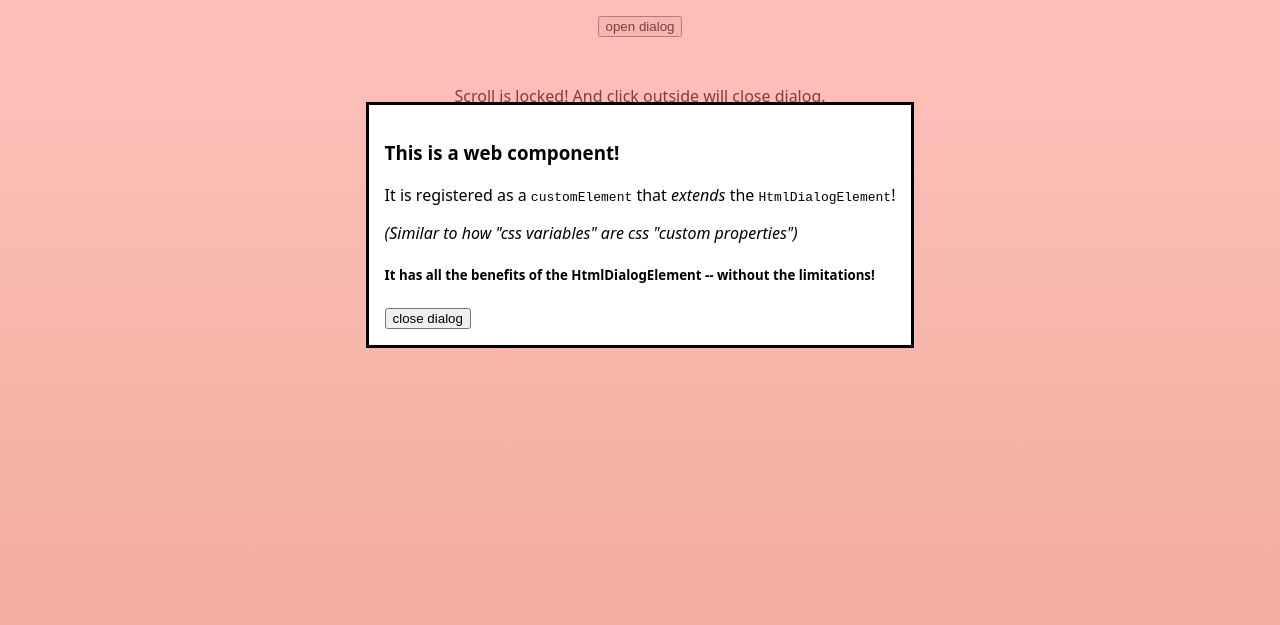
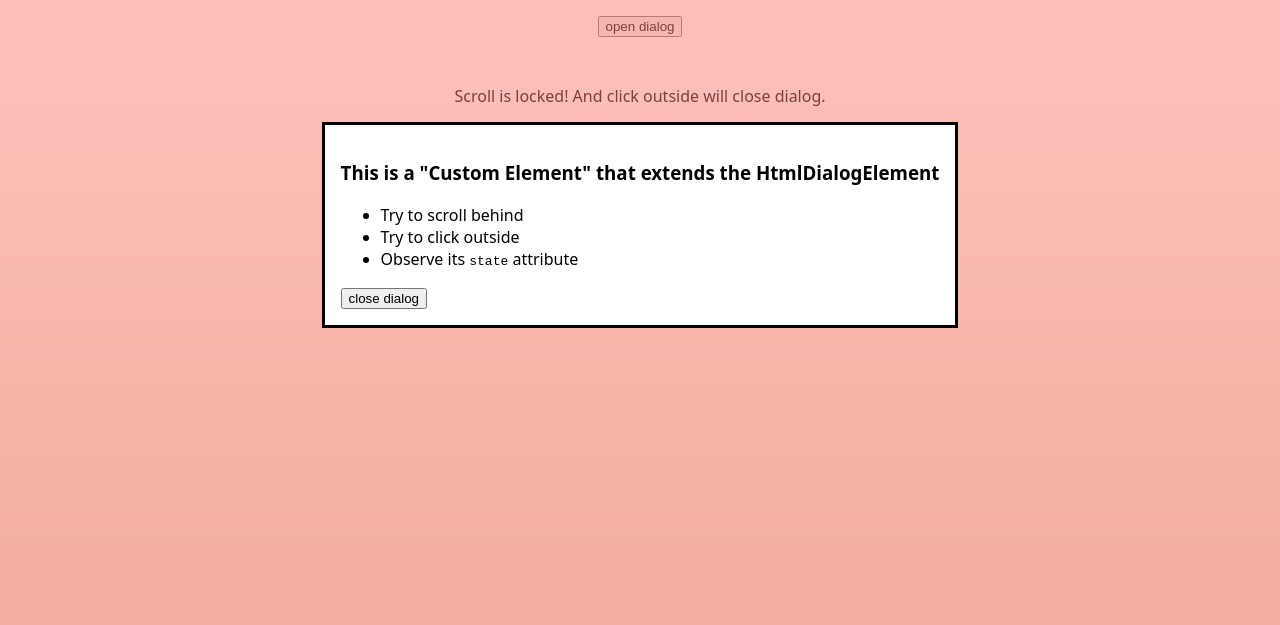
Before and after one commit to mcgrealife/dialog-web-component, a website: page dialog-extended.html in a window 1280 px wide. Both pictures are taken after a click on the button "open dialog". Shown: the part 175-800 px from the top of the page. Drawn offline with Linux system fonts and the light colour scheme.

Commit message:
simpler dialog text

```diff
--- a/dialog-extended.html
+++ b/dialog-extended.html
@@ -18,11 +18,14 @@
 
       <!-- When custom element extends an HtmlElement, it is used via `is` attribute -->
       <dialog is="dialog-extended" closeOnClickOutside="true" scrollLock="true" state>
-        <h3>This is a web component!</h3>
-        <p>It is registered as a <code>customElement</code> that <i>extends</i> the <code>HtmlDialogElement</code>!</p>
-        <i>(Similar to how "css variables" are css "custom properties")</i>
+        <h3>This is a "Custom Element" that extends the HtmlDialogElement</h3>
 
-        <h5>It has all the benefits of the HtmlDialogElement -- without the limitations!</h5>
+        <ul>
+          <li>Try to scroll behind</li>
+          <li>Try to click outside</li>
+          <li>Observe its <code>state</code> attribute</li>
+        </ul>
+
         <button>close dialog</button>
       </dialog>
 
```
